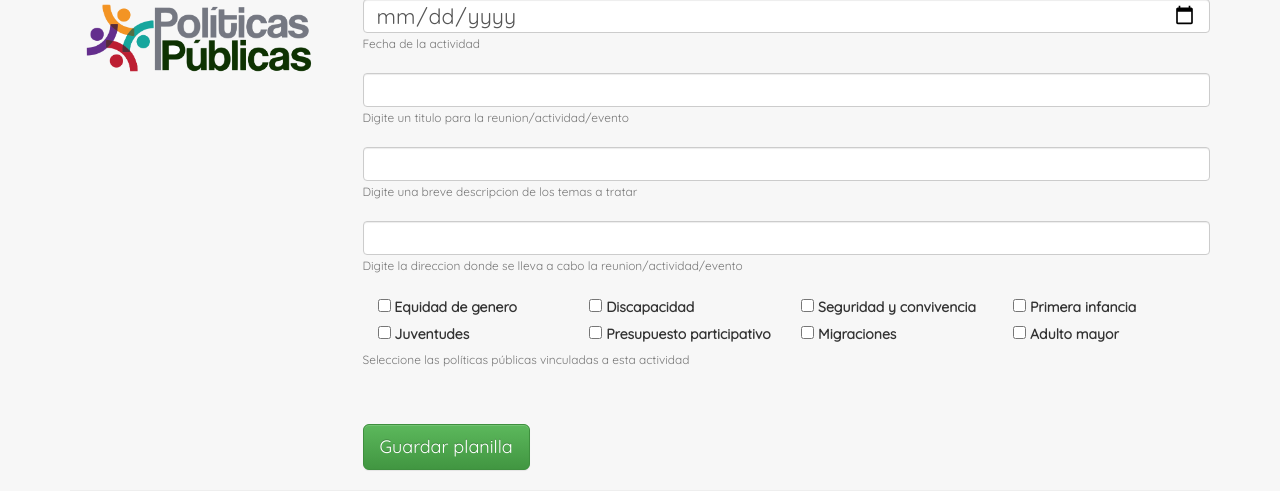
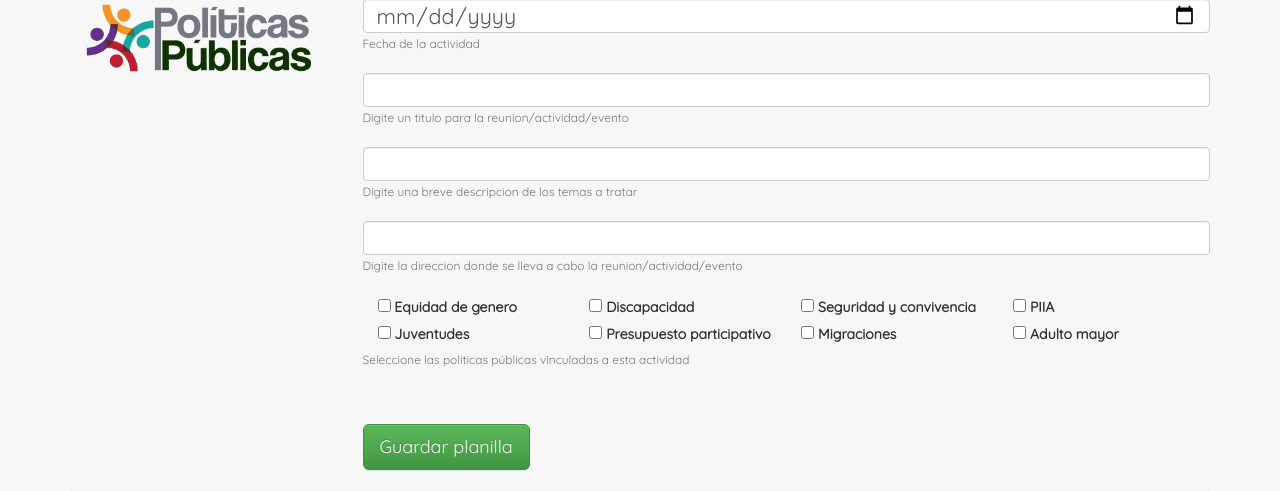
Before and after one commit to hugandoro/dqs-app-politicas-publicas-2022, a PHP site: template view/planillas/nueva.view.php in a window 1280 px wide. Shown: the part 64-555 px from the top of the page. Run offline with PHP 8.4, Linux system fonts and the light colour scheme; the template is opened without the code that fills it, so the values that code supplies are empty; some libraries are stand-ins or nearby versions.

Commit message:
Ajuste texto PIIA

```diff
--- a/view/planillas/nueva.view.php
+++ b/view/planillas/nueva.view.php
@@ -43,7 +43,7 @@
                 </div>
                 <div class="col-sm-3">
                     <input type="checkbox" value="Primera infancia" name="primera_infancia">
-                    <label>Primera infancia</label>
+                    <label>PIIA</label>
                 </div>
                 <div class="col-sm-3">
                     <input type="checkbox" value="Juventudes" name="juventudes">
--- a/view/planillas/nueva_editar.view.php
+++ b/view/planillas/nueva_editar.view.php
@@ -45,7 +45,7 @@
                 </div>
                 <div class="col-sm-3">
                     <input type="checkbox" value="Primera infancia" name="primera_infancia" <?php if ($planilla->primera_infancia !='') echo "checked"; ?>>
-                    <label>Primera infancia</label>
+                    <label>PIIA</label>
                 </div>
                 <div class="col-sm-3">
                     <input type="checkbox" value="Juventudes" name="juventudes" <?php if ($planilla->juventudes !='') echo "checked"; ?>>
```
